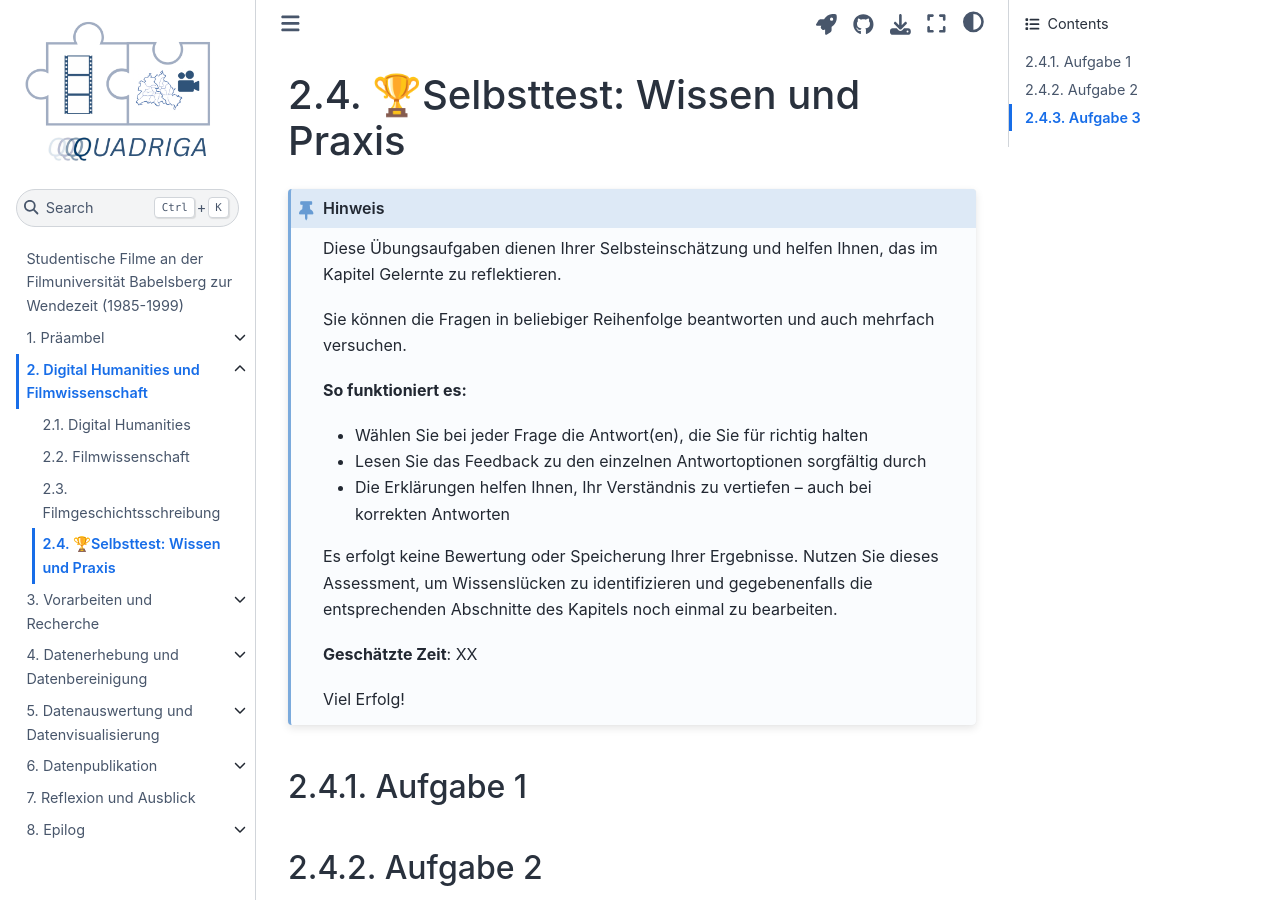
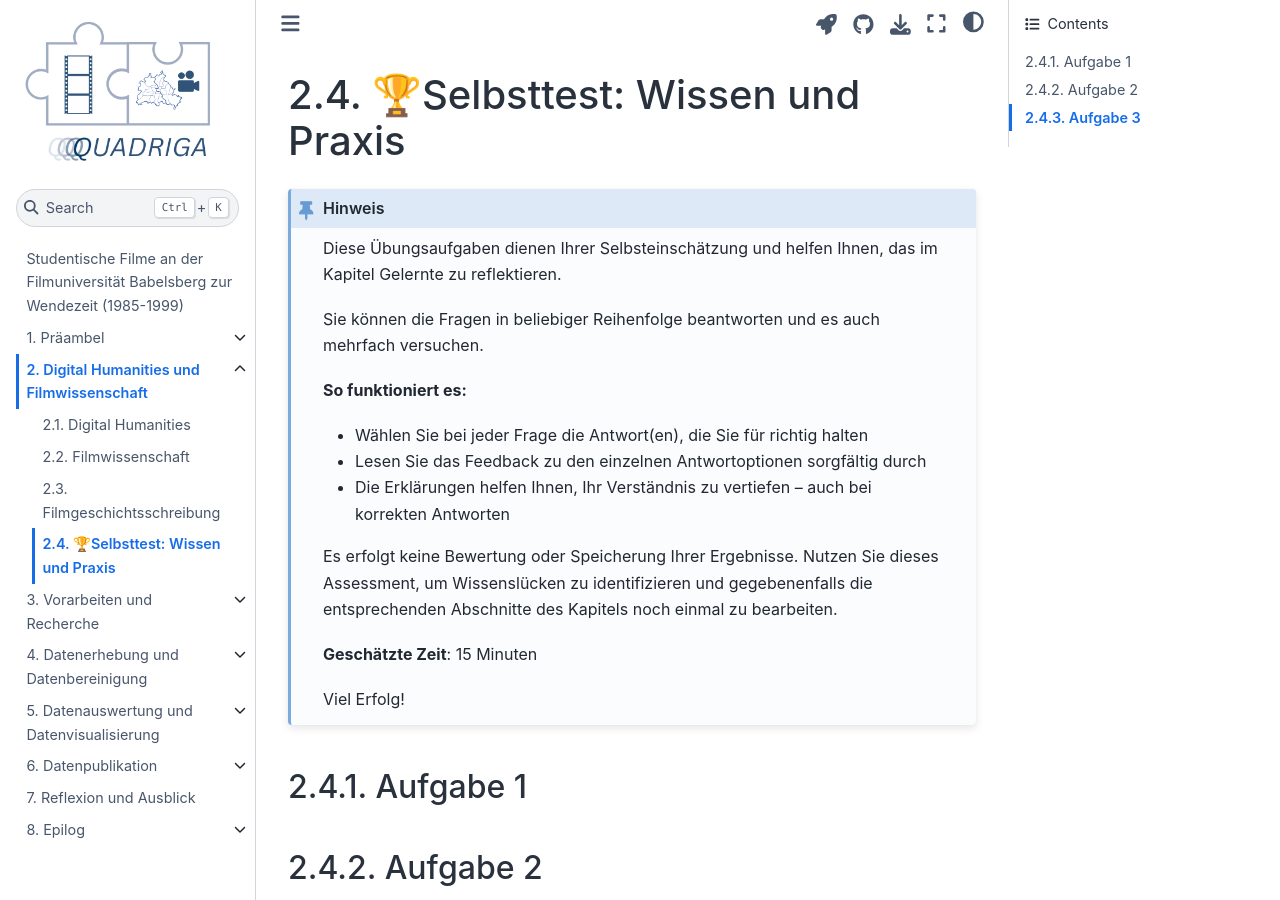
Before and after one commit to quadriga-dk/Bewegtes-Bild-Fallstudie-2, a Jupyter Book: the page built from einleitung/assessment.md, in a window 1280 px wide and 900 px high. Built offline with Jupyter Book 1.0.4 settings and Sphinx 7.4.7 and the Sphinx Book theme 1.1.4, drawn with Linux system fonts in a browser that asks for light colours.

Commit message:
Update assessment.md

`````diff
--- a/einleitung/assessment.md
+++ b/einleitung/assessment.md
@@ -17,7 +17,7 @@ kernelspec:
 
 Diese Übungsaufgaben dienen Ihrer Selbsteinschätzung und helfen Ihnen, das im Kapitel Gelernte zu reflektieren.
 
-Sie können die Fragen in beliebiger Reihenfolge beantworten und auch mehrfach versuchen.
+Sie können die Fragen in beliebiger Reihenfolge beantworten und es auch mehrfach versuchen.
 
 **So funktioniert es:**
 - Wählen Sie bei jeder Frage die Antwort(en), die Sie für richtig halten
@@ -26,7 +26,7 @@ Sie können die Fragen in beliebiger Reihenfolge beantworten und auch mehrfach v
 
 Es erfolgt keine Bewertung oder Speicherung Ihrer Ergebnisse. Nutzen Sie dieses Assessment, um Wissenslücken zu identifizieren und gegebenenfalls die entsprechenden Abschnitte des Kapitels noch einmal zu bearbeiten.
 
-**Geschätzte Zeit**: XX
+**Geschätzte Zeit**: 15 Minuten
 
 Viel Erfolg!
 ````
`````
